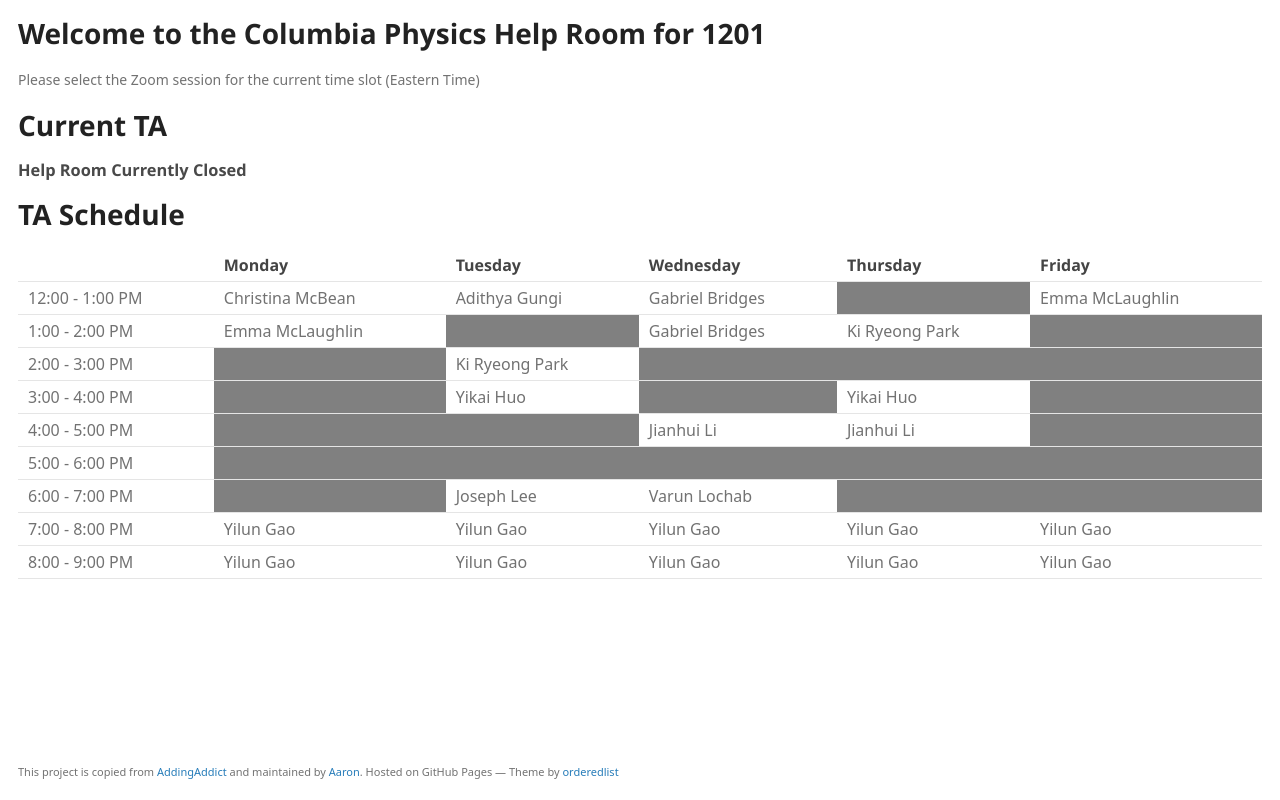
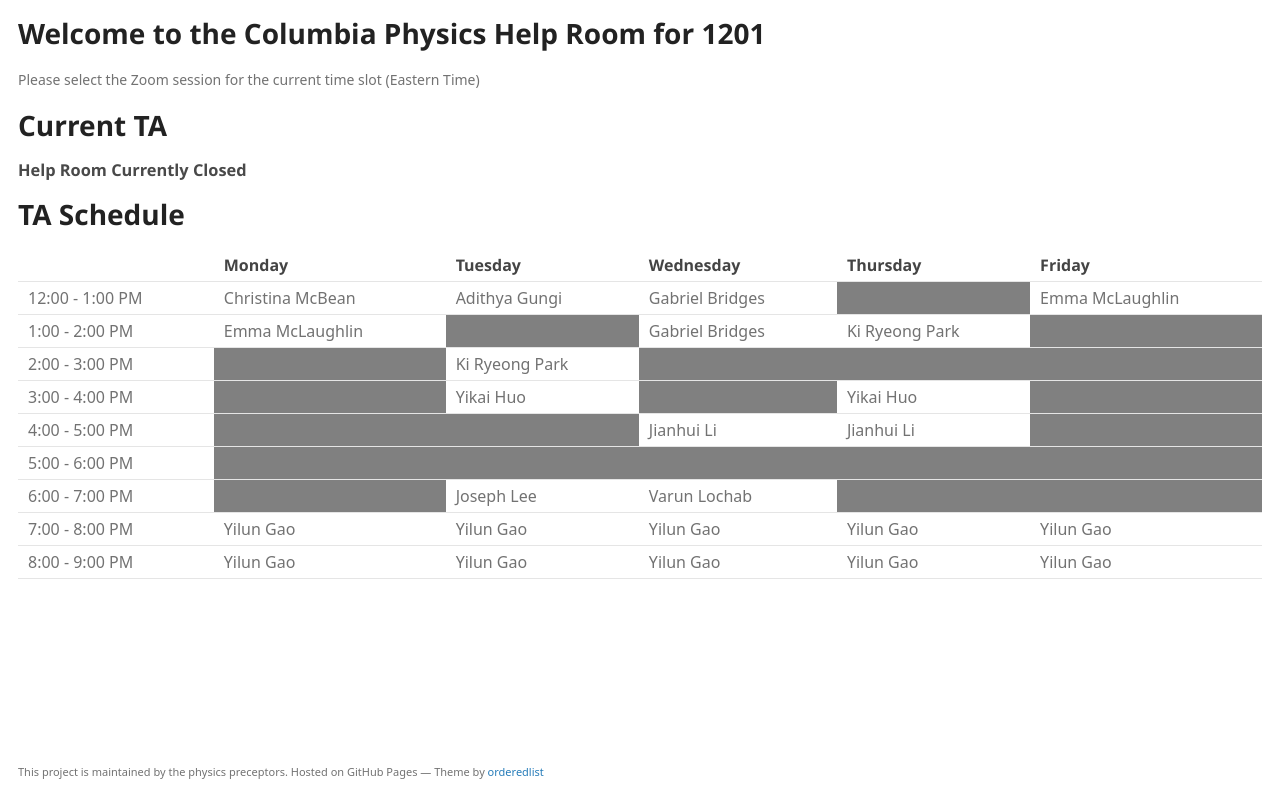
Before and after one commit to ColumbiaPhysics/HelpRoom, a plain HTML site: page 1201.html in a window 1280 px wide. Drawn offline with Linux system fonts and the light colour scheme; a web font is replaced by a local one.

Commit message:
Update 1201.html

```diff
--- a/1201.html
+++ b/1201.html
@@ -96,5 +96,5 @@
 </body>
 
 <footer>
-<p><small>This project is copied from <a href="https://github.com/AddingAddict">AddingAddict</a> and maintained by <a href="https://github.com/ahol77/ColumbiaPhysicsHelpRoom">Aaron</a>. Hosted on GitHub Pages &mdash; Theme by <a href="https://github.com/orderedlist">orderedlist</a></small></p>
+<p><small>This project is maintained by the physics preceptors. Hosted on GitHub Pages &mdash; Theme by <a href="https://github.com/orderedlist">orderedlist</a></small></p>
 </footer>
```
